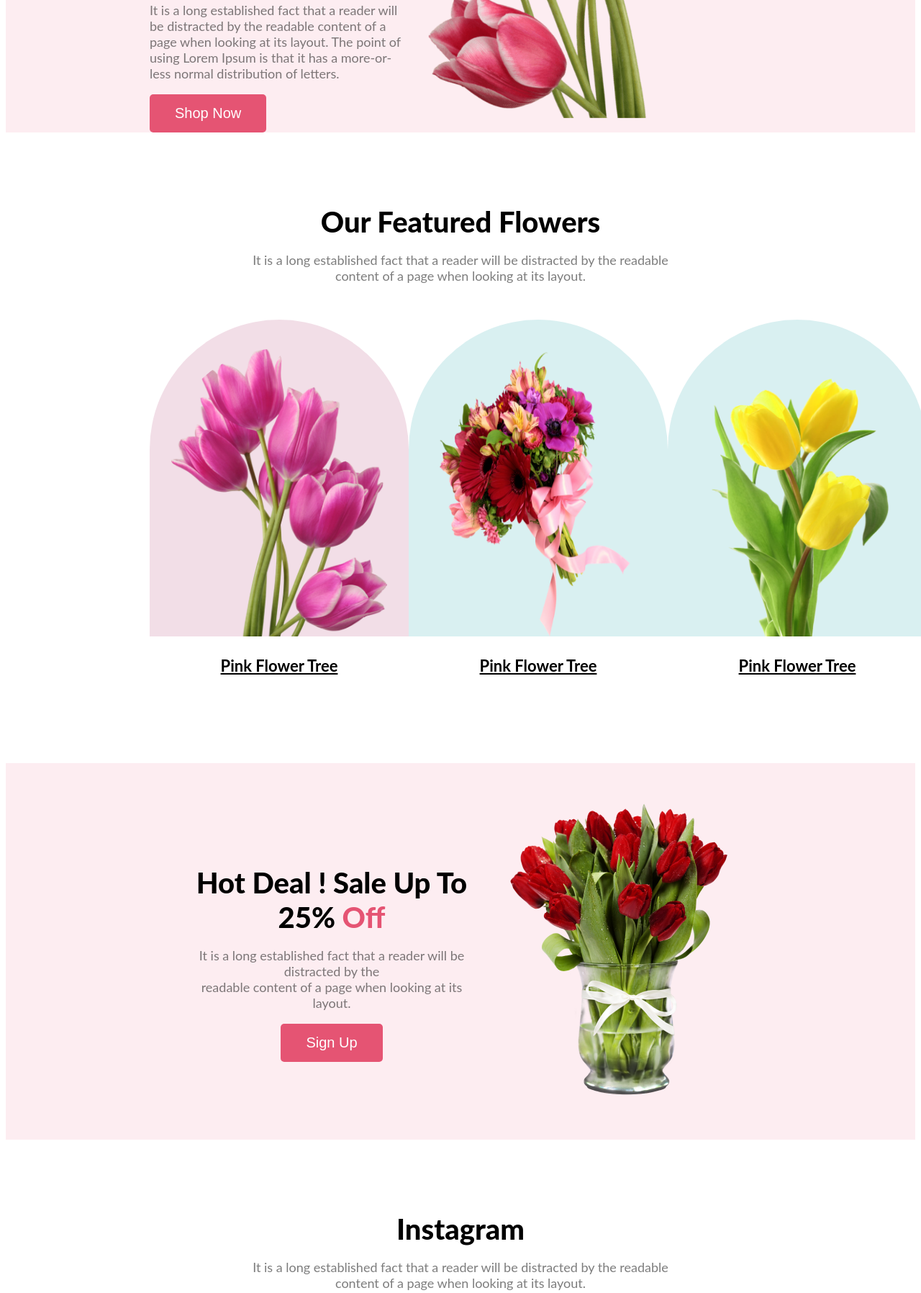
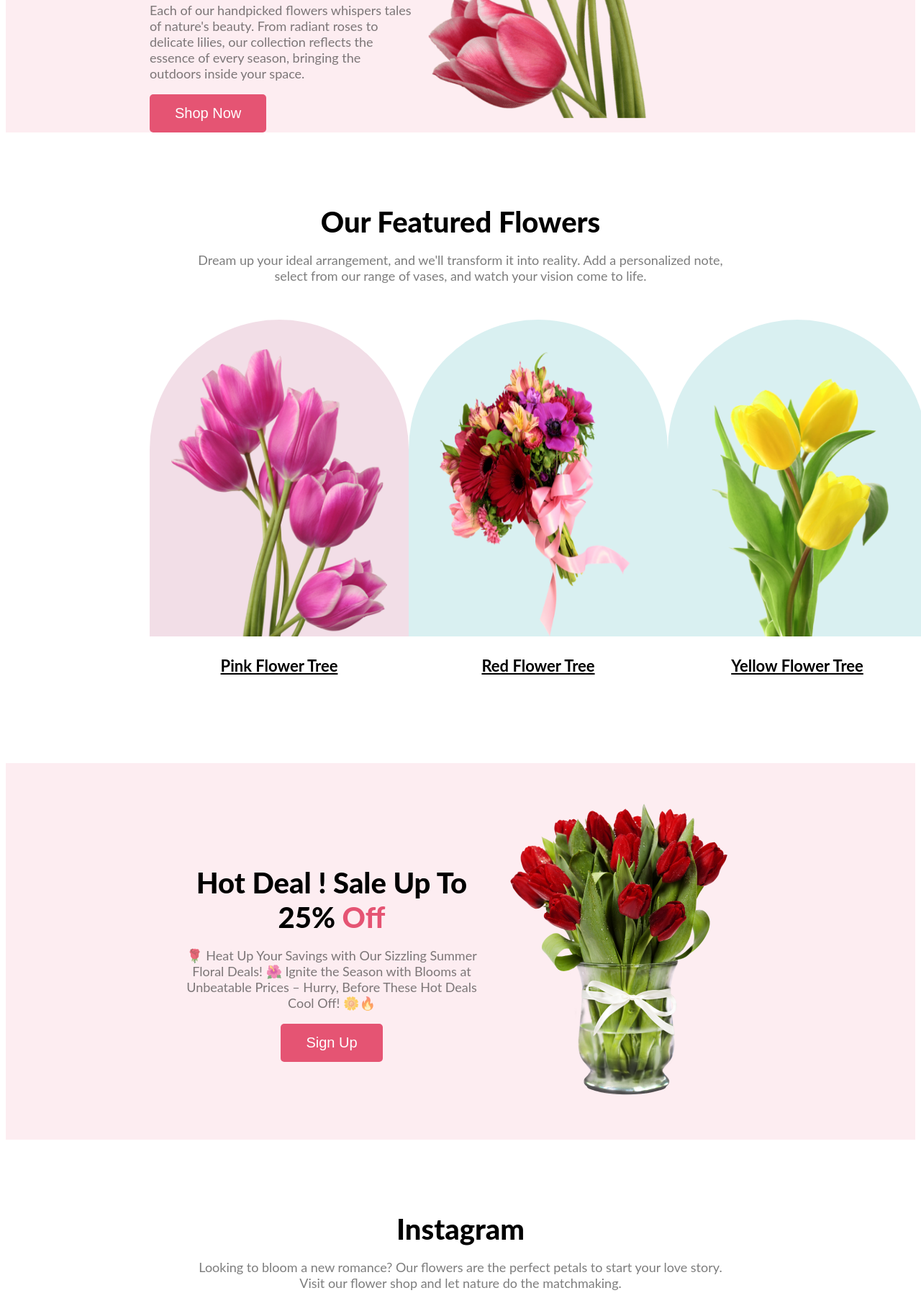
Before and after one commit to maharabope/flower-shop-project, a plain HTML site: page index.html in a window 1280 px wide. Shown: the part 541-2337 px from the top of the page at 72% size. Drawn offline with Linux system fonts and the light colour scheme.

Commit message:
finished

```diff
--- a/index.html
+++ b/index.html
@@ -16,7 +16,7 @@
     <div class="banner">
         <div>
             <h2 class="banner-header">Let's make <br> beautiful flowers a part of your life.</h2>
-            <p class="banner-pg">It is a long established fact that a reader will be distracted by the readable content of a page when looking at its layout. The point of using Lorem Ipsum is that it has a more-or-less normal distribution of letters.</p>
+            <p class="banner-pg">Each of our handpicked flowers whispers tales of nature's beauty. From radiant roses to delicate lilies, our collection reflects the essence of every season, bringing the outdoors inside your space.</p>
             <button>Shop Now</button>
         </div>
         <div >
@@ -28,7 +28,7 @@
     <section class="section1">
         <div class="section1-head">
             <h1 class="section1-title">Our Featured Flowers</h1>
-            <p class="banner-pg">It is a long established fact that a reader will be distracted by the readable <br> content of a page when looking at its layout.</p>
+            <p class="banner-pg">Dream up your ideal arrangement, and we'll transform it into reality. Add a personalized note, <br> select from our range of vases, and watch your vision come to life.</p>
         </div>
         <div class="picture3">
             <div class="image1-card">
@@ -37,11 +37,11 @@
             </div>
             <div class="image2-card">
                 <img class="image2" src="image/pngwing 5.png" alt="" srcset="">
-                <p>Pink Flower Tree</p>
+                <p>Red Flower Tree</p>
             </div>
             <div class="image3-card">
                 <img class="image3" src="image/pngwing 7.png" alt="" srcset="">
-                <p>Pink Flower Tree</p>
+                <p>Yellow Flower Tree</p>
             </div>
         </div>
 
@@ -51,7 +51,8 @@
         <div class="section2-main">
             <div class="section2-text">
                 <h1 class="section1-title">Hot Deal ! Sale Up To 25% <span class="text-color">Off</span></h1>
-                <p class="banner-pg">It is a long established fact that a reader will be distracted by the <br> readable content of a page when looking at its layout.</p>
+                <p class="banner-pg">🌹 Heat Up Your Savings with Our Sizzling Summer Floral Deals! 🌺
+                    Ignite the Season with Blooms at Unbeatable Prices – Hurry, Before These Hot Deals Cool Off! 🌼🔥</p>
                 <button>Sign Up</button>
             </div>
             <div>
@@ -63,7 +64,7 @@
     <section>
         <div class="section2-text">
             <h1 class=" section1-title" >Instagram</h1>
-            <p class="banner-pg">It is a long established fact that a reader will be distracted by the readable <br> content of a page when looking at its layout.</p>
+            <p class="banner-pg">Looking to bloom a new romance? Our flowers are the perfect petals to start your love story. <br> Visit our flower shop and let nature do the matchmaking.</p>
         </div>
         <div class="insta-image-container">
             <img class="insta-image" src="image/Flower 01.png" alt="">
@@ -93,7 +94,7 @@
    </main>
    <footer>
         <h1 class="section1-title text-color">Flower<span class="text-color2">Shop</span></h1>
-        <p class="banner-pg text-color2">It is a long established fact that a reader will be distracted by the readable <br> content of a page when looking at its layout.</p>
+        <p class="banner-pg text-color2">Dream up your ideal arrangement, and we'll transform it into reality.</p>
         <p class="copyright">@2020-2023, FlowerShop.com. All rights reserved</p>
    </footer>
 
```
